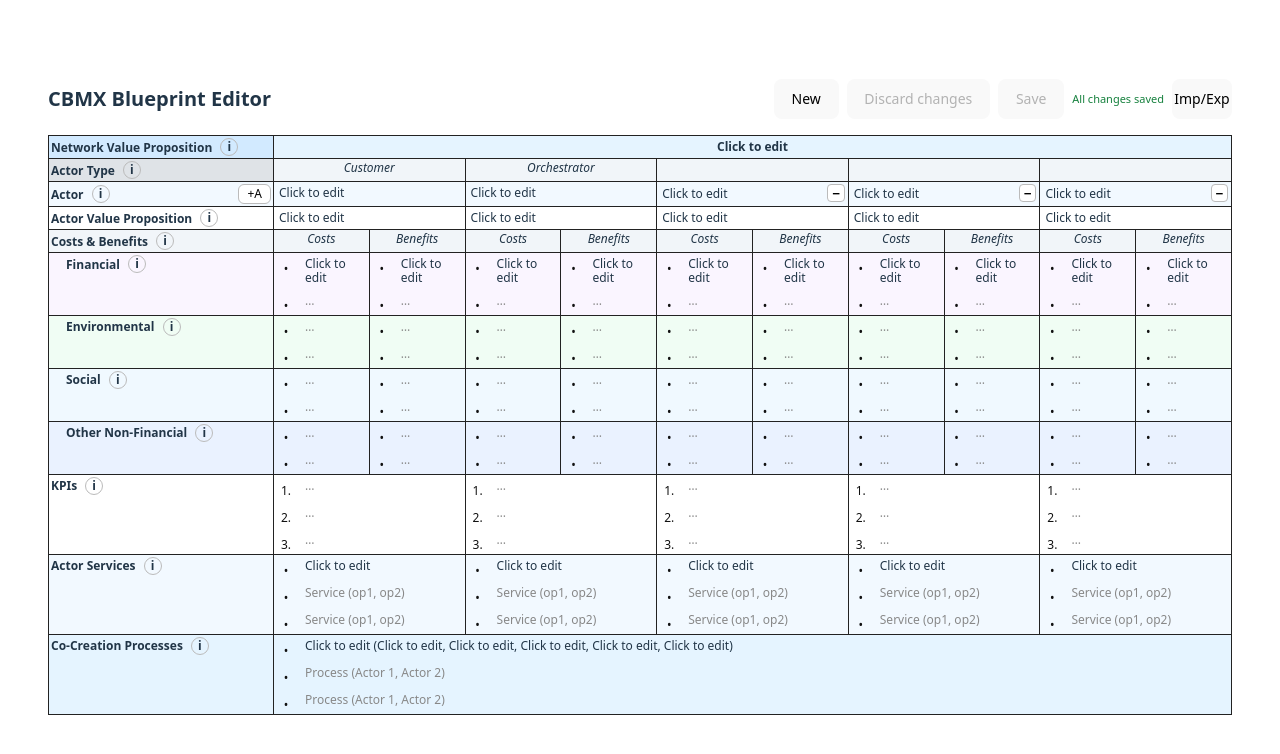
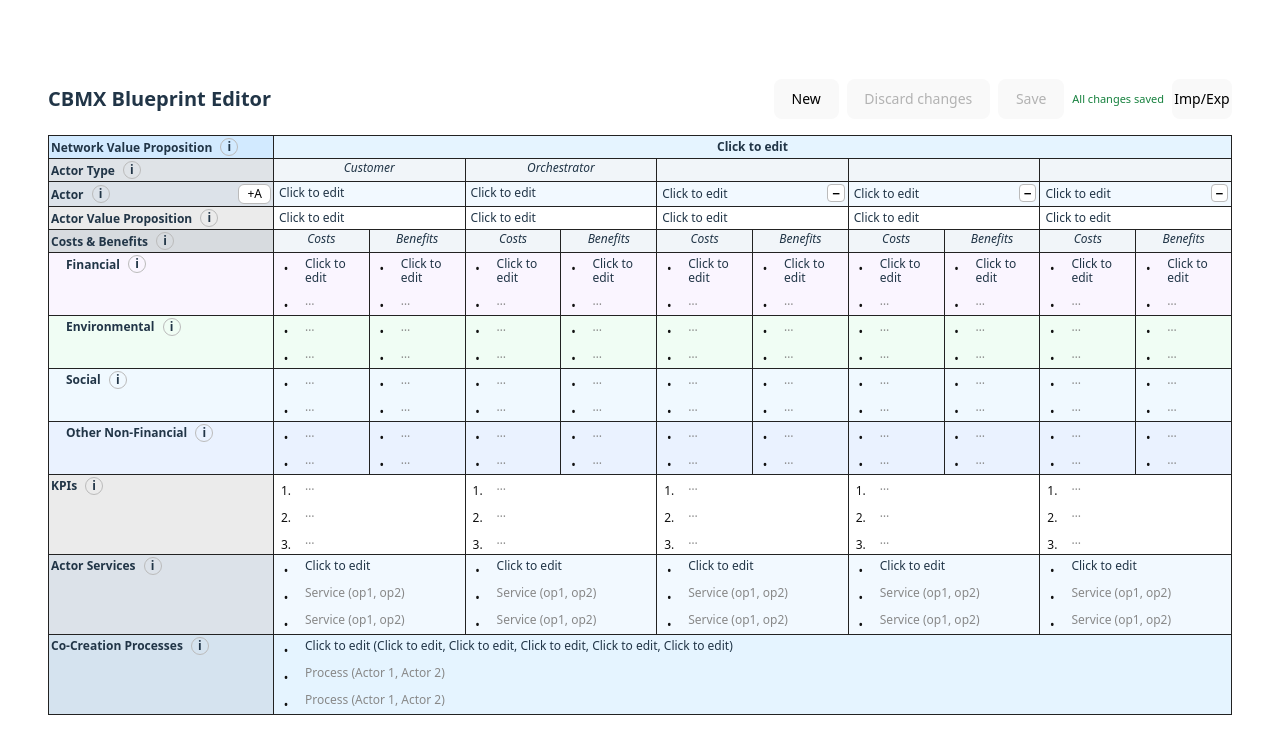
Before and after one commit to bbkaya/cbmx, a React (Vite) app: page / in a window 1280 px wide. Shown: the top 754 px of the page. Built offline with nearby package versions, Linux system fonts and the light colour scheme.

Commit message:
Update CBMXTable.tsx

```diff
--- a/src/components/cbmx/CBMXTable.tsx
+++ b/src/components/cbmx/CBMXTable.tsx
@@ -382,7 +382,8 @@ const processSlots = useMemo(() => {
           </tr>
 
           <tr style={rowStyle("actor")}>
-            <td style={rowLabelCellTight}>
+            <td style={{ ...rowLabelCellTight, backgroundColor: "#DCE2E9" }}>
+
               <div style={{ display: "flex", alignItems: "center", justifyContent: "space-between", gap: 10 }}>
                 <RowLabel text="Actor" helpKey="actor" />
                 {onChange ? (
@@ -454,7 +455,8 @@ const processSlots = useMemo(() => {
           </tr>
 
           <tr style={rowStyle("actorVP")}>
-            <td style={rowLabelCellTight}>
+            <td style={{ ...rowLabelCellTight, backgroundColor: "#EBEBEB" }}>
+
               <RowLabel text="Actor Value Proposition" helpKey="actorValueProposition" />
             </td>
             {actors.map((a) => (
@@ -474,7 +476,8 @@ const processSlots = useMemo(() => {
           </tr>
 
 <tr style={rowStyle("costsBenefitsHeader")}>
-  <td style={rowLabelCellTight}>
+  <td style={{ ...rowLabelCellTight, backgroundColor: "#D7DBDF" }}>
+
     <RowLabel text="Costs & Benefits" helpKey="costsBenefits" />
   </td>
   {actors.map((a) => (
@@ -550,7 +553,7 @@ const processSlots = useMemo(() => {
           })}
 
           <tr style={rowStyle("kpis")}>
-            <td style={rowLabelCellTight}>
+            <td style={{ ...rowLabelCellTight, backgroundColor: "#EBEBEB" }}>
               <RowLabel text="KPIs" helpKey="kpis" />
             </td>
             {actors.map((a) => (
@@ -568,7 +571,7 @@ const processSlots = useMemo(() => {
           </tr>
 
           <tr style={rowStyle("services")}>
-            <td style={rowLabelCellTight}>
+            <td style={{ ...rowLabelCellTight, backgroundColor: "#DCE2E9" }}>
               <RowLabel text="Actor Services" helpKey="actorServices" />
             </td>
             {actors.map((a) => (
@@ -585,7 +588,7 @@ const processSlots = useMemo(() => {
           </tr>
 
           <tr style={rowStyle("processes")}>
-            <td style={rowLabelCellTight}>
+            <td style={{ ...rowLabelCellTight, backgroundColor: "#D5E3EF" }}>
               <RowLabel text="Co-Creation Processes" helpKey="coCreationProcesses" />
             </td>
             <td colSpan={colspanNetwork} style={cellLeftTight}>
```
